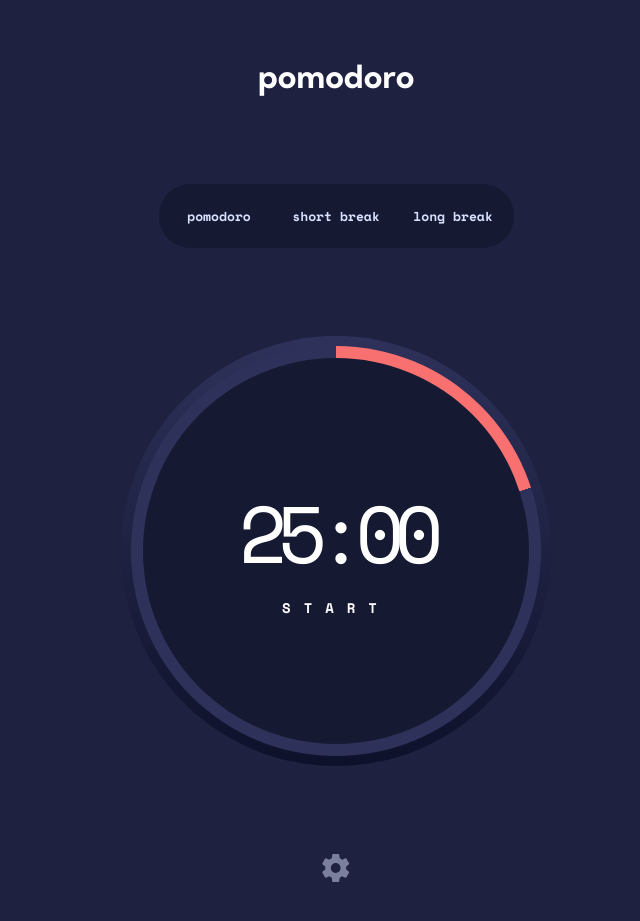
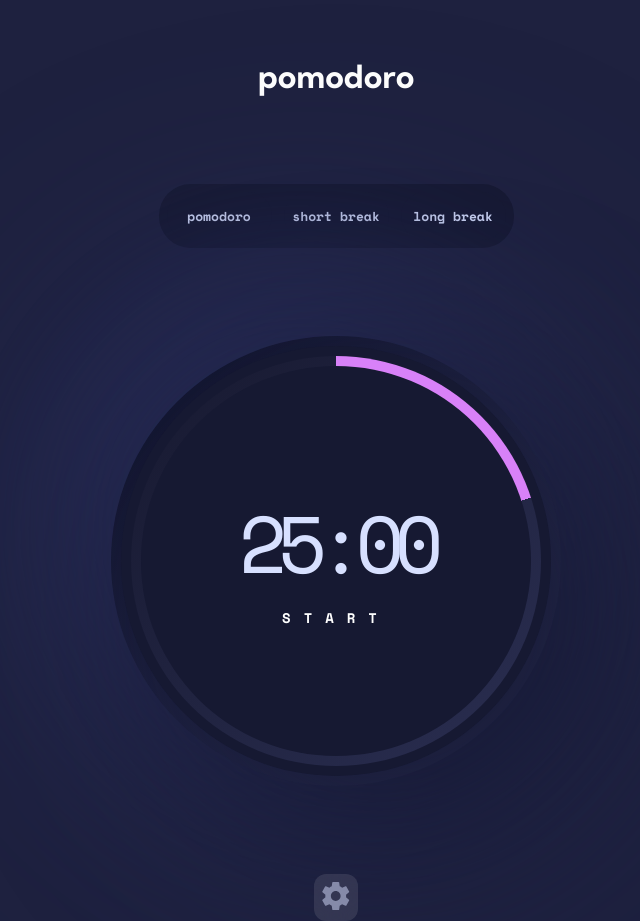
Before and after one commit to barriedirk/frontend-mentor-exercise-28-pomodoro-app, an Astro site in the folder pomodoro-app-project/: page / in a window 1280 px wide. Shown: the whole page, without its empty margins (304-944 px from the left). Before the commit the page ends 891 px from the top, so only its background shows below. Built offline with nearby package versions, Linux system fonts and the light colour scheme; Astro itself is replaced by a stand-in of ours.

Commit message:
add background

```diff
--- a/pomodoro-app-project/src/components/PomodoroSettings.astro
+++ b/pomodoro-app-project/src/components/PomodoroSettings.astro
@@ -4,10 +4,99 @@ import { base } from "../utils/base.js";
 console.log(base);
 ---
 
-<div class="pomodoro-settings">
-  <button id="btnPomodoroSettings" type="button" aria-label="Settings">
-    <svg class="settings w-[28px] h-[28px] basis-[28px]" aria-hidden="true">
+<section class="pomodoro-settings glass">
+  <button
+    id="btnPomodoroSettings"
+    class="pomodoro-settings__button"
+    type="button"
+    aria-label="Settings"
+  >
+    <svg class="settings w-[28px] h-[28px]" aria-hidden="true">
       <use href={`${base}assets/icon-settings.svg#settings`}></use>
     </svg>
   </button>
-</div>
+</section>
+
+<style>
+  /* .pomodoro-settings__button {
+    width: fit-content;
+    height: fit-content;
+  } */
+
+  .settings {
+    transition: transform 0.5s ease;
+  }
+
+  .settings.rotating {
+    transform: rotate(90deg);
+    transition: transform 0.4s ease;
+  }
+
+  .pomodoro-settings__button:hover .settings {
+    transform: rotate(90deg);
+  }
+
+  @keyframes jelly {
+    0% {
+      transform: scale(1);
+    }
+    30% {
+      transform: scale(1.2, 0.8);
+    }
+    50% {
+      transform: scale(0.9, 1.1);
+    }
+    70% {
+      transform: scale(1.05, 0.95);
+    }
+    100% {
+      transform: scale(1);
+    }
+  }
+
+  .settings.jelly {
+    animation: jelly 0.5s ease-in-out;
+  }
+
+  .glass {
+    background: rgba(255, 255, 255, 0.1);
+    backdrop-filter: blur(10px);
+    border-radius: 12px;
+    padding: 0.5rem;
+    line-height: 1;
+  }
+</style>
+
+<script type="module">
+  document.addEventListener("DOMContentLoaded", () => {
+    const btn = document.getElementById("btnPomodoroSettings");
+    const icon = btn.querySelector(".settings");
+
+    let touched = false;
+
+    // btn.addEventListener("touchstart", () => {
+    //   if (!touched) {
+    //     icon.classList.add("rotating");
+    //     setTimeout(() => icon.classList.remove("rotating"), 400);
+    //     touched = true;
+    //     setTimeout(() => (touched = false), 500); // prevent double tap
+    //   }
+    // });
+
+    btn.addEventListener("touchstart", () => {
+      if (!touched) {
+        icon.classList.add("rotating", "jelly");
+        setTimeout(() => {
+          icon.classList.remove("rotating", "jelly");
+        }, 500);
+        touched = true;
+        setTimeout(() => (touched = false), 600);
+      }
+    });
+
+    btn.addEventListener("mouseenter", () => {
+      icon.classList.add("jelly");
+      setTimeout(() => icon.classList.remove("jelly"), 500);
+    });
+  });
+</script>
--- a/pomodoro-app-project/src/components/PomodoroTimer.astro
+++ b/pomodoro-app-project/src/components/PomodoroTimer.astro
@@ -2,14 +2,23 @@
 
 ---
 
-<div class="pomodoro-timer w-full">
-  <div class="pomodoro-progress-outer">
-    <div class="pomodoro-progress" style="--progress: 20;">
+<section class="pomodoro-timer w-full">
+  <div
+    class="pomodoro-progress-outer flex flex-col justify-center items-center"
+  >
+    <div
+      class="pomodoro-progress-inner flex flex-col justify-center items-center"
+    >
+      <div
+        class="pomodoro-progress flex flex-col justify-center items-center"
+        style="--progress: 20;"
+      >
         <!-- <div class="progress-dot"></div> -->
         <div
           class="pomodoro-display--container flex flex-col justify-center items-center gap-4"
         >
-        <span class="pomodoro-display text-preset-1--mobile--font-3">25:00</span
+          <span class="pomodoro-display text-preset-1--mobile--font-3 blue-100"
+            >25:00</span
           >
           <button
             type="button"
@@ -20,20 +29,25 @@
       </div>
     </div>
   </div>
+</section>
 
 <script type="module">
-  const progressDot = document.querySelector(".progress-dot");
+  // const progressDot = document.querySelector(".progress-dot");
+  //
+  // function updateProgress(percent, remainingSeconds) {
+  //   progressEl.style.setProperty("--progress", percent.toFixed(2));
+  //
+  //   const angle = (percent / 100) * 360;
+  //   progressDot.style.transform = `translate(-50%, -100%) rotate(${angle}deg) translateY(calc(var(--size) / 2 - var(--thickness) / 2))`;
+  //
+  //   const minutes = Math.floor(remainingSeconds / 60);
+  //   const seconds = remainingSeconds % 60;
+  //   timeDisplay.textContent = `${minutes}:${seconds < 10 ? "0" : ""}${seconds}`;
+  // }
 
-  function updateProgress(percent, remainingSeconds) {
-    progressEl.style.setProperty("--progress", percent.toFixed(2));
-
-    const angle = (percent / 100) * 360;
-    progressDot.style.transform = `translate(-50%, -100%) rotate(${angle}deg) translateY(calc(var(--size) / 2 - var(--thickness) / 2))`;
-
-    const minutes = Math.floor(remainingSeconds / 60);
-    const seconds = remainingSeconds % 60;
-    timeDisplay.textContent = `${minutes}:${seconds < 10 ? "0" : ""}${seconds}`;
-  }
+  //
+  //
+  //
 
   // document.addEventListener("DOMContentLoaded", () => {
   //   const timerEl = document.querySelector(".pomodoro-timer");
@@ -86,27 +100,44 @@
   }
 
   .pomodoro-progress-outer {
-    background: var(--gradient1);
+    background: var(--gradient2);
     border-radius: 50%;
-    padding: 10px; /* Thickness of the gradient ring */
+    padding: 10px;
     display: flex;
     align-items: center;
     justify-content: center;
+    filter: drop-shadow(-3.125rem -3.125rem 6.25rem #272c5a);
+  }
+
+  .pomodoro-progress-inner {
+    background: var(--clr-blue-900);
+    border-radius: 50%;
+    padding: 10px;
+    display: flex;
+    align-items: center;
+    justify-content: center;
+    filter: drop-shadow(3.125rem 3.125rem 6.25rem #151832);
   }
 
   .pomodoro-progress {
     --size: 300px;
-    --thickness: 12px;
+    --thickness: 10px;
     --progress: 0;
 
     width: var(--size);
     height: var(--size);
     border-radius: 50%;
-    background: conic-gradient(#f87070 calc(var(--progress) * 1%), #2e325a 0%);
+
     display: flex;
     align-items: center;
     justify-content: center;
     position: relative;
+    background:
+      conic-gradient(
+        var(--clr-purple-400) calc(var(--progress) * 1%),
+        transparent 0%
+      ),
+      var(--gradient3);
     transition: background 0.3s ease-out;
   }
 
--- a/pomodoro-app-project/src/styles/abstracts/variables.css
+++ b/pomodoro-app-project/src/styles/abstracts/variables.css
@@ -18,6 +18,8 @@
   --clr-black: rgb(0, 0, 0);
 
   --gradient1: linear-gradient(to bottom, rgb(46, 50, 90) 0%, rgb(14, 17, 42) 100%);
+  --gradient2: linear-gradient(-45deg, rgb(46, 50, 90), rgb(14, 17, 42));
+  --gradient3: linear-gradient(-45deg, rgb(42, 46, 81), rgb(23, 25, 48));
 
   --ff-kumbh: "Kumbh Sans", sans-serif;
   --ff-roboto: "Roboto Slab", serif;
--- a/pomodoro-app-project/src/styles/utils/helpers.css
+++ b/pomodoro-app-project/src/styles/utils/helpers.css
@@ -1,5 +1,9 @@
 .white {
   color: var(--clr-white);
+}
+
+.blue-100 {
+  color: var(--clr-blue-100);
 }
 
 .bold {
```
Lines whose indentation alone changed are shown as unchanged.
